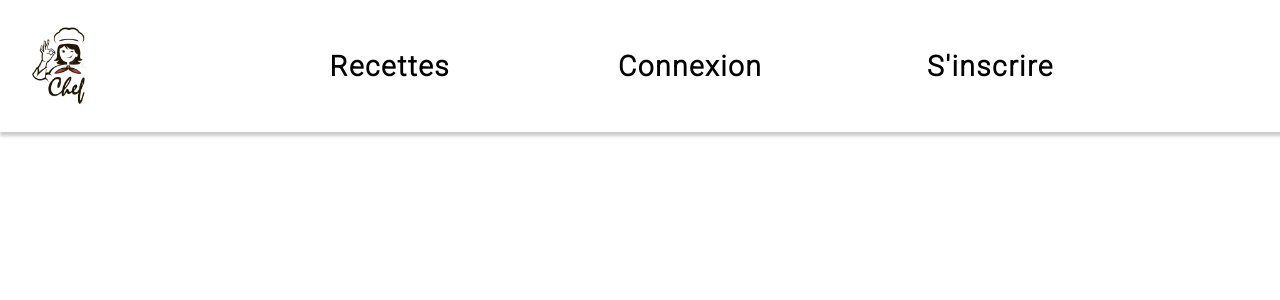
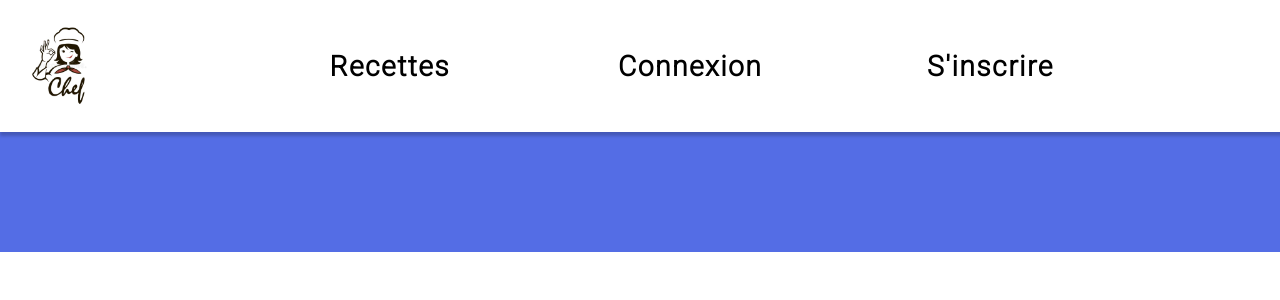
Before and after one commit to ValerianGerin/chiefApp, a React (Create React App) app in the folder client/: page / in a window 1280 px wide. Shown: the top 300 px of the page. Built offline with nearby package versions, Linux system fonts and the light colour scheme.

Commit message:
setting up footer

```diff
--- a/client/src/components/footer/Footer.js
+++ b/client/src/components/footer/Footer.js
@@ -1,11 +1,11 @@
 import React from "react";
-
+import style from "./Footer.module.scss";
 
 const Footer = () => {
   return (
-    <div>
+    <footer className={style.footer}>
 
-    </div>
+    </footer>
   )
 }
 
--- /dev/null
+++ b/client/src/components/footer/Footer.module.scss
@@ -0,0 +1,8 @@
+@import "../../index.scss";
+
+
+footer{
+  height: 120px;
+  background-color: var(--primary);
+
+}
```
